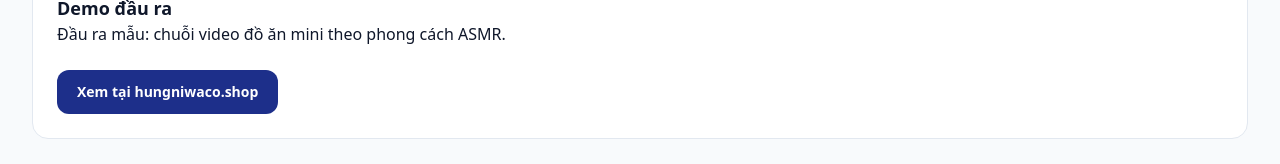
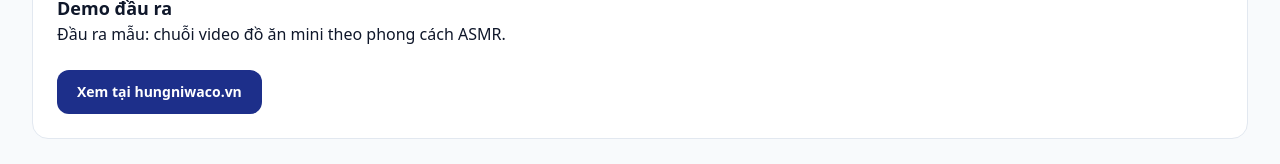
Before and after one commit to hungniwaco-stack/aicontent360, a Next.js app: page /cong-cu-ai/affiliate-am-thuc-3d-viral in a window 1280 px wide. Shown: the part 616-780 px from the top of the page. Built offline with nearby package versions, Linux system fonts and the light colour scheme; no server answers.

Commit message:
Set tool detail CTA domain to hungniwaco.vn

```diff
--- a/components/ToolDetailActions.tsx
+++ b/components/ToolDetailActions.tsx
@@ -6,13 +6,13 @@ export function ToolDetailActions() {
   return (
     <div className="mt-6">
       <a
-        href="https://hungniwaco.shop"
+        href="https://hungniwaco.vn"
         target="_blank"
         rel="noopener noreferrer"
         className="inline-block rounded-xl bg-brand-700 px-5 py-3 text-sm font-semibold text-white"
-        onClick={() => trackEvent("cta_click", { cta_name: "hungniwaco_shop_tool_link", placement: "tool_detail" })}
+        onClick={() => trackEvent("cta_click", { cta_name: "hungniwaco_vn_tool_link", placement: "tool_detail" })}
       >
-        Xem tại hungniwaco.shop
+        Xem tại hungniwaco.vn
       </a>
     </div>
   );
```
